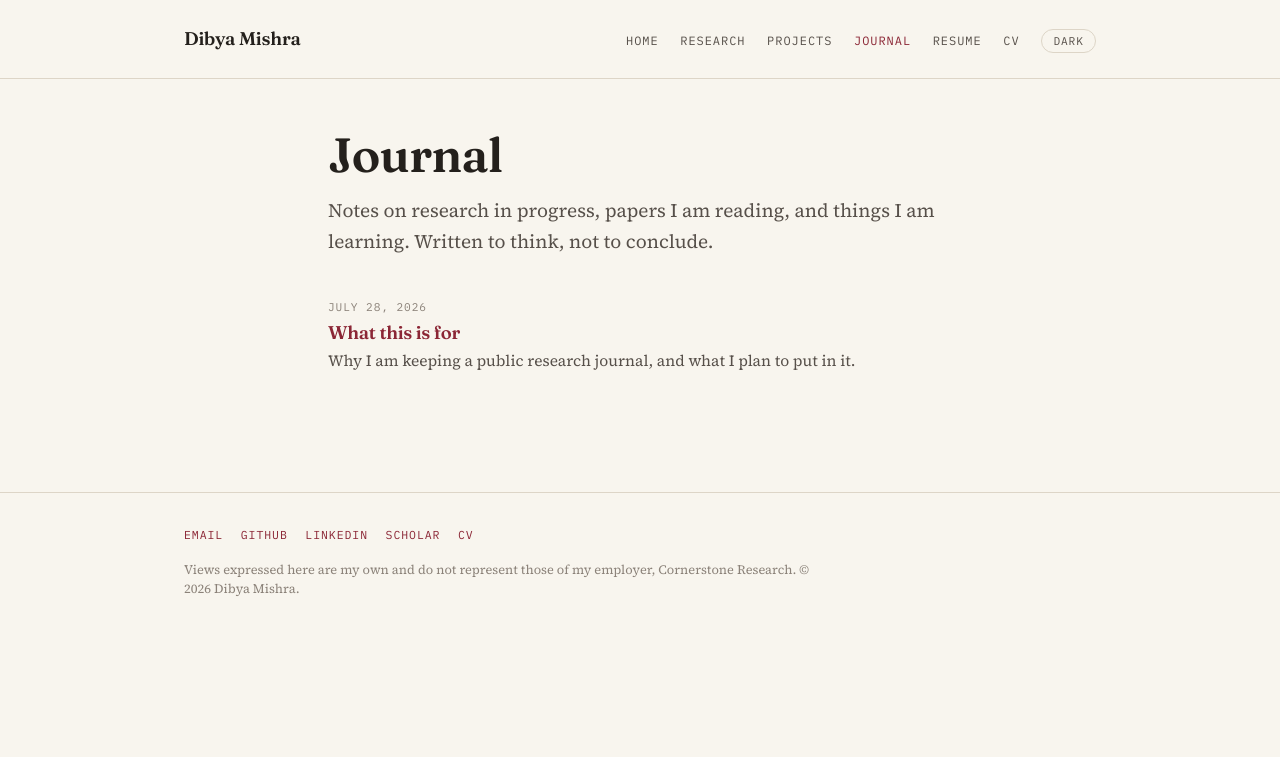
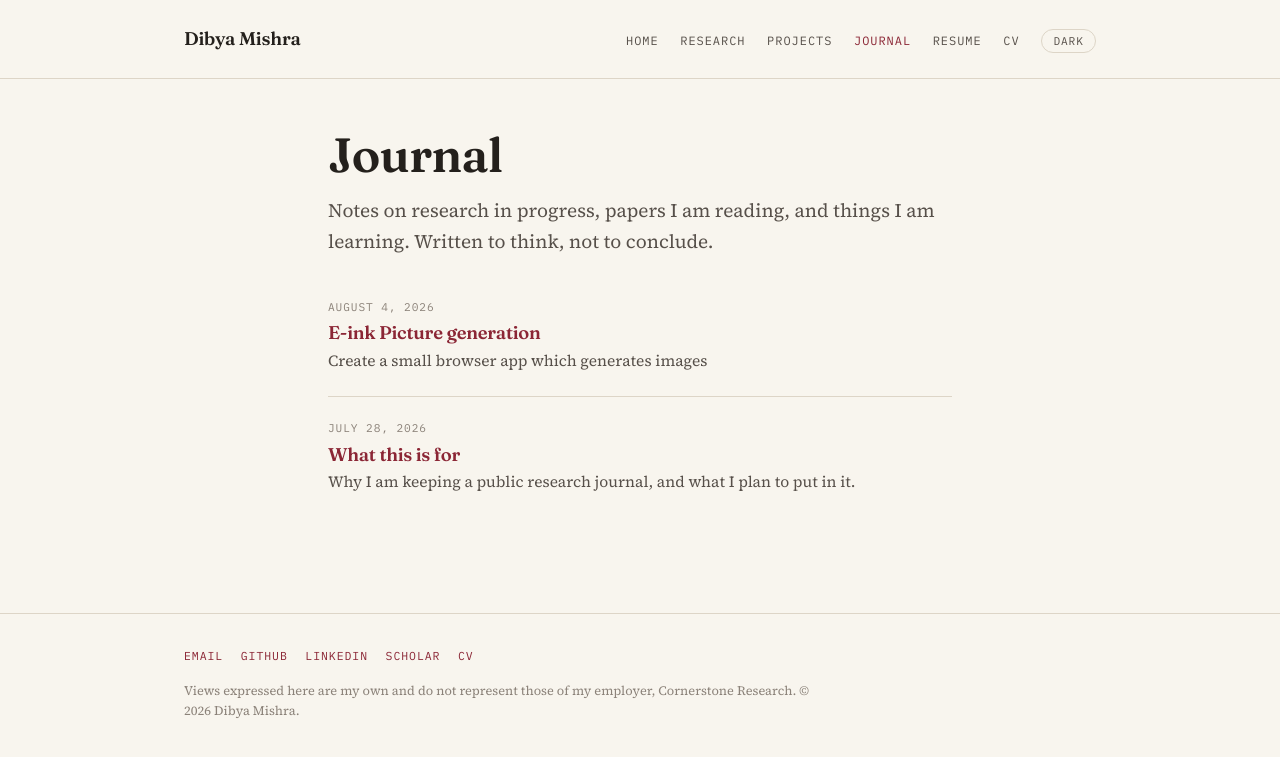
Before and after one commit to mishrad/mishrad.github.io, a Jekyll site: the page built from journal.md, in a window 1280 px wide. Shown: the top 757 px of the page. Built offline with Jekyll 4.4.1, drawn with Linux system fonts in a browser that asks for light colours.

Commit message:
Update and rename e_ink_pic_gen.md to 2026-08-04-e_ink-pic-gen.md

```diff
--- a/_posts/e_ink_pic_gen.md
+++ b/_posts/2026-08-04-e_ink-pic-gen.md
@@ -1,6 +1,12 @@
+---
+title: "E-ink Picture generation"
+date: 2026-08-04
+summary: "Create a small browser app which generates images"
+---
+
 # E-ink Picture generation
 
-I wanted to create a quick button to generate images. My toddler is learning new words and I was trying to work with creating an image based on the words she speaks. The current fav - a turtle, a moon, and a fish. Each picture is new. A small computer at home generates them.
+I wanted to create a browser app that generates images. My toddler is learning new words and I was trying to work with creating an image based on the words she speaks. The current fav - a turtle, a moon, and a fish. Each picture is new. A small computer at home generates them.
 
 ## How it works
 
```
